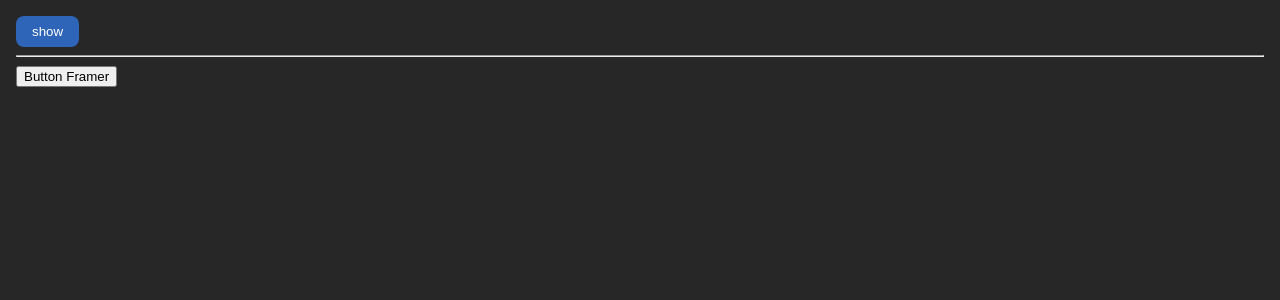
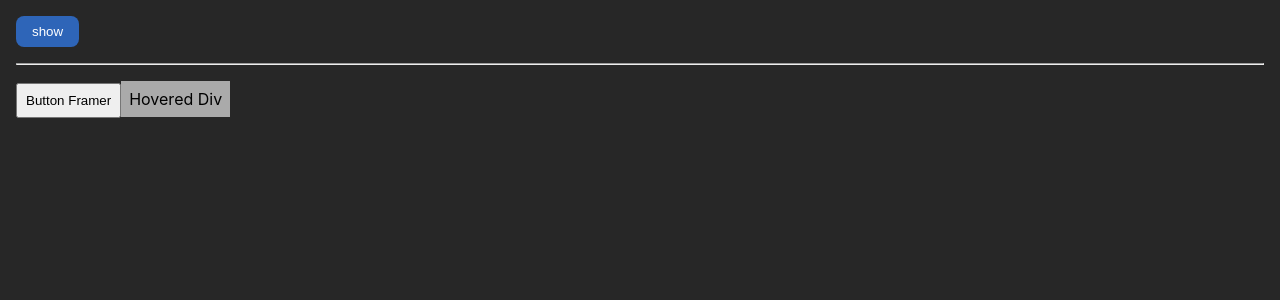
Before and after one commit to Uvacoder/framer-motion-practice, a React (Create React App) app: page / in a window 1280 px wide. Shown: the top 300 px of the page. Built offline with nearby package versions, Linux system fonts and the light colour scheme.

Commit message:
[feat] add some details and effects

```diff
--- a/src/App.js
+++ b/src/App.js
@@ -7,7 +7,7 @@ function App() {
   return (
     <div className="App">
       <AnimationFramer />
-      <hr />
+      <Hr />
       <ButtonFramer />
     </div>
   )
--- a/src/components/ButtonFramer/index.jsx
+++ b/src/components/ButtonFramer/index.jsx
@@ -1,6 +1,9 @@
 import { motion } from 'framer-motion'
+import { useState } from 'react'
+import styles from './styles.module.css'
 
 export default function ButtonFramer() {
+  const [isHovered, setIsHovered] = useState(false)
   return (
     <div>
       <motion.button
@@ -9,9 +12,19 @@ export default function ButtonFramer() {
           transition: { duration: 0.2 },
         }}
         whileTap={{ scale: 0.9 }}
+        className={styles.button}
       >
         Button Framer
       </motion.button>
+      <motion.div
+        onMouseEnter={() => setIsHovered(true)}
+        onMouseLeave={() => setIsHovered(false)}
+        animate={{ stdDeviation: isHovered ? 0 : 2, x: isHovered ? 30 : 0 }}
+        whileTap={{ y: 10 }}
+        className={styles.div}
+      >
+        Hovered Div
+      </motion.div>
     </div>
   )
 }
--- /dev/null
+++ b/src/components/ButtonFramer/styles.module.css
@@ -0,0 +1,10 @@
+.button {
+  padding: 0.5rem;
+}
+
+.div {
+  padding: 0.5rem;
+  background: #aaa;
+  color: #000;
+  display: inline-block;
+}
--- a/src/components/Hr/styles.module.css
+++ b/src/components/Hr/styles.module.css
@@ -1,3 +1,3 @@
 .hr {
-  margin: 0.5rem 0;
+  margin: 1rem 0;
 }
```
